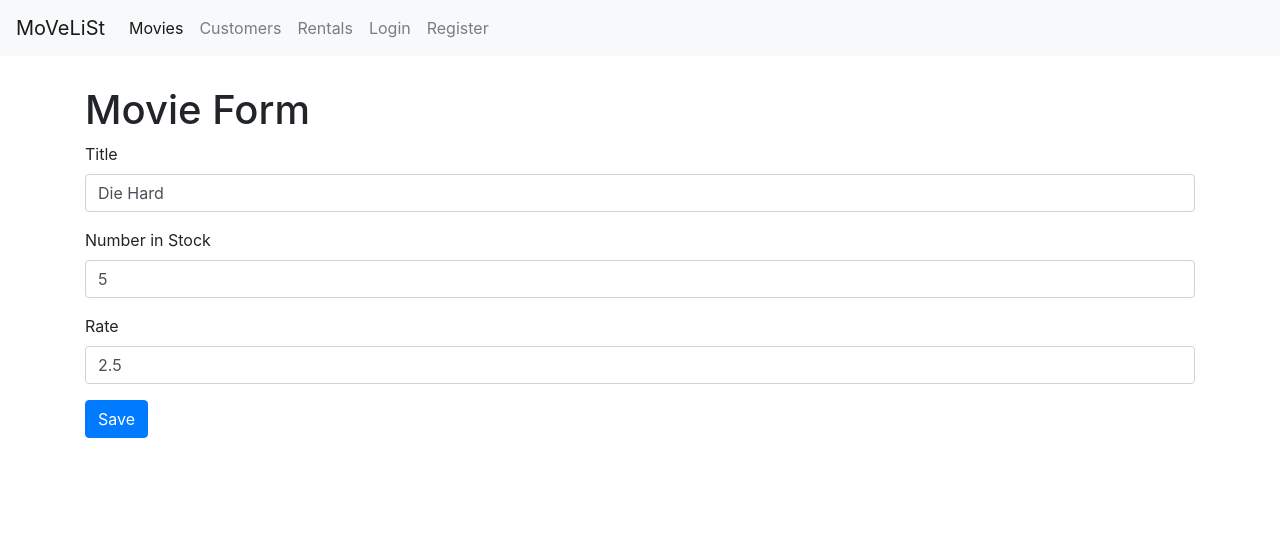
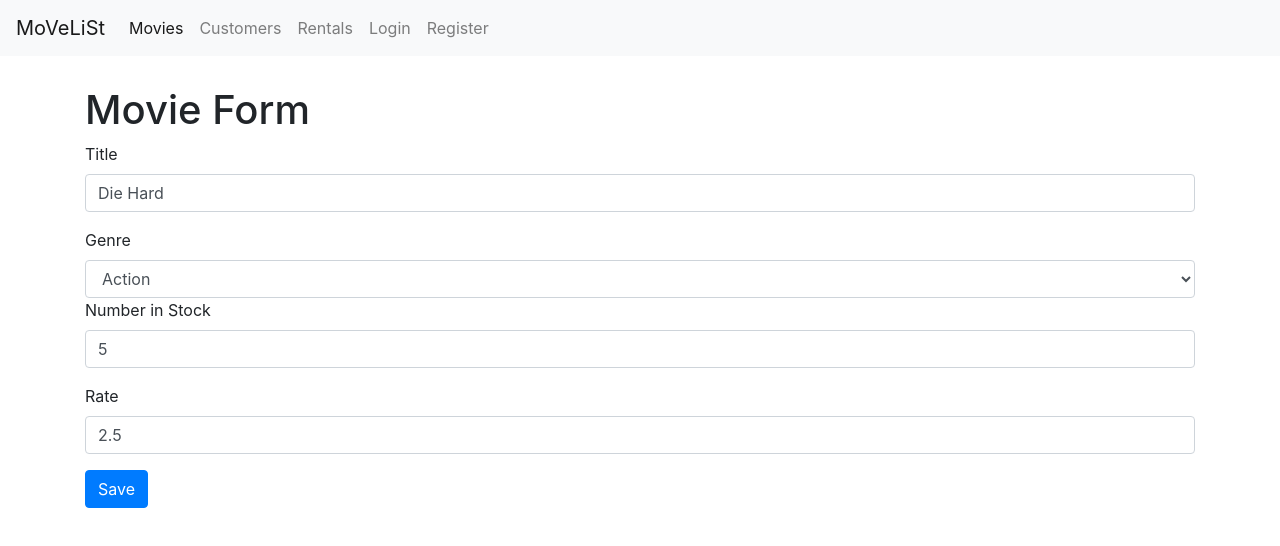
Before and after one commit to Arun05hp/movies-list, a React (Create React App) app: page /movies/5b21ca3eeb7f6fbccd471816 in a window 1280 px wide. Shown: the top 546 px of the page. Built offline with nearby package versions, Linux system fonts and the light colour scheme.

Commit message:
movie form

```diff
--- a/src/components/common/form.jsx
+++ b/src/components/common/form.jsx
@@ -1,6 +1,7 @@
 import React, { Component } from "react";
-import Joi from "joi-browser";
+import Joi, { errors } from "joi-browser";
 import Input from "./input";
+import Select from "./select";
 
 class Form extends Component {
   state = {
@@ -50,6 +51,19 @@ class Form extends Component {
       </button>
     );
   }
+  renderSelect(name, label, options) {
+    const { data, errors } = this.state;
+    return (
+      <Select
+        name={name}
+        value={data[name]}
+        label={label}
+        options={options}
+        onChange={this.handleChange}
+        error={errors[name]}
+      />
+    );
+  }
 
   renderInput(name, label, type = "text") {
     const { data, errors } = this.state;
--- a/src/components/movieForm.jsx
+++ b/src/components/movieForm.jsx
@@ -53,7 +53,7 @@ class MovieForm extends Form {
         <h1>Movie Form</h1>
         <form onSubmit={this.handleSubmit}>
           {this.renderInput("title", "Title")}
-
+          {this.renderSelect("genreId", "Genre", this.state.genres)}
           {this.renderInput("numberInStock", "Number in Stock", "number")}
           {this.renderInput("dailyRentalRate", "Rate", "number")}
           {this.renderButton("Save")}
```
